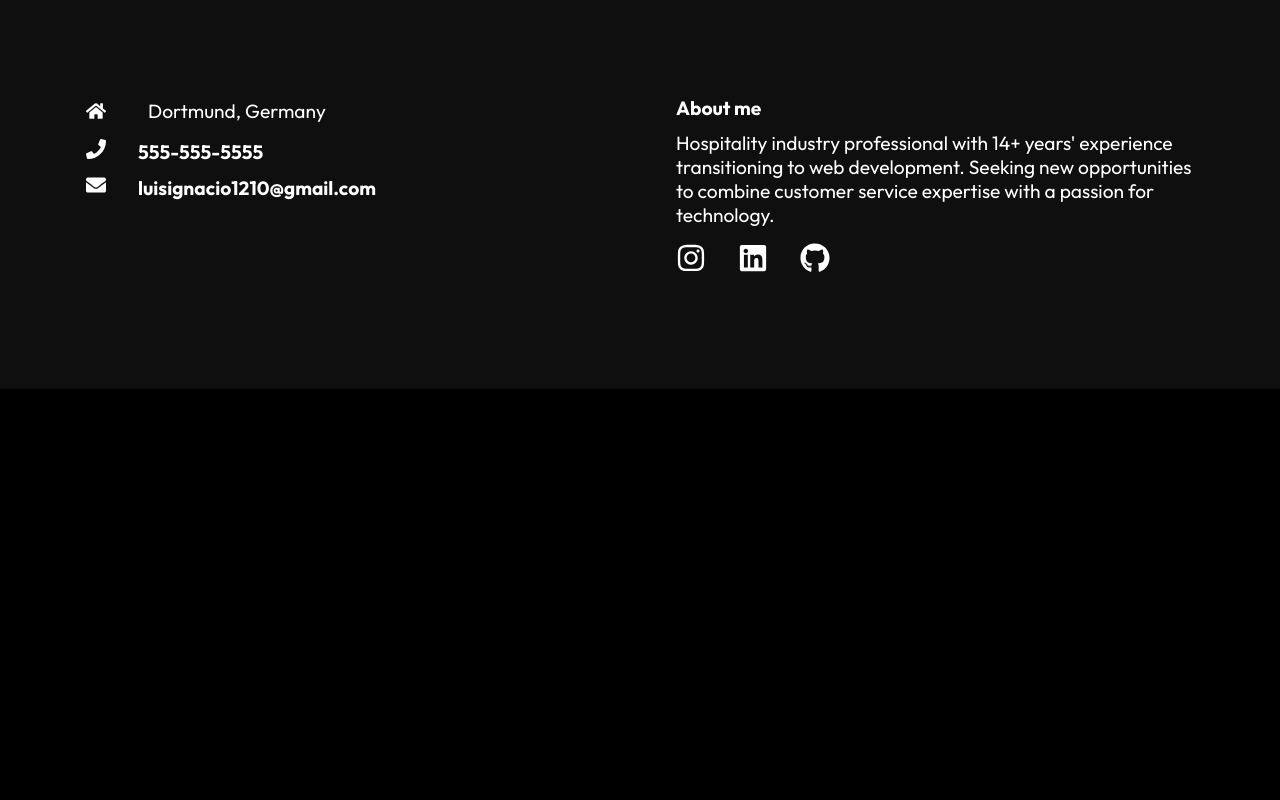
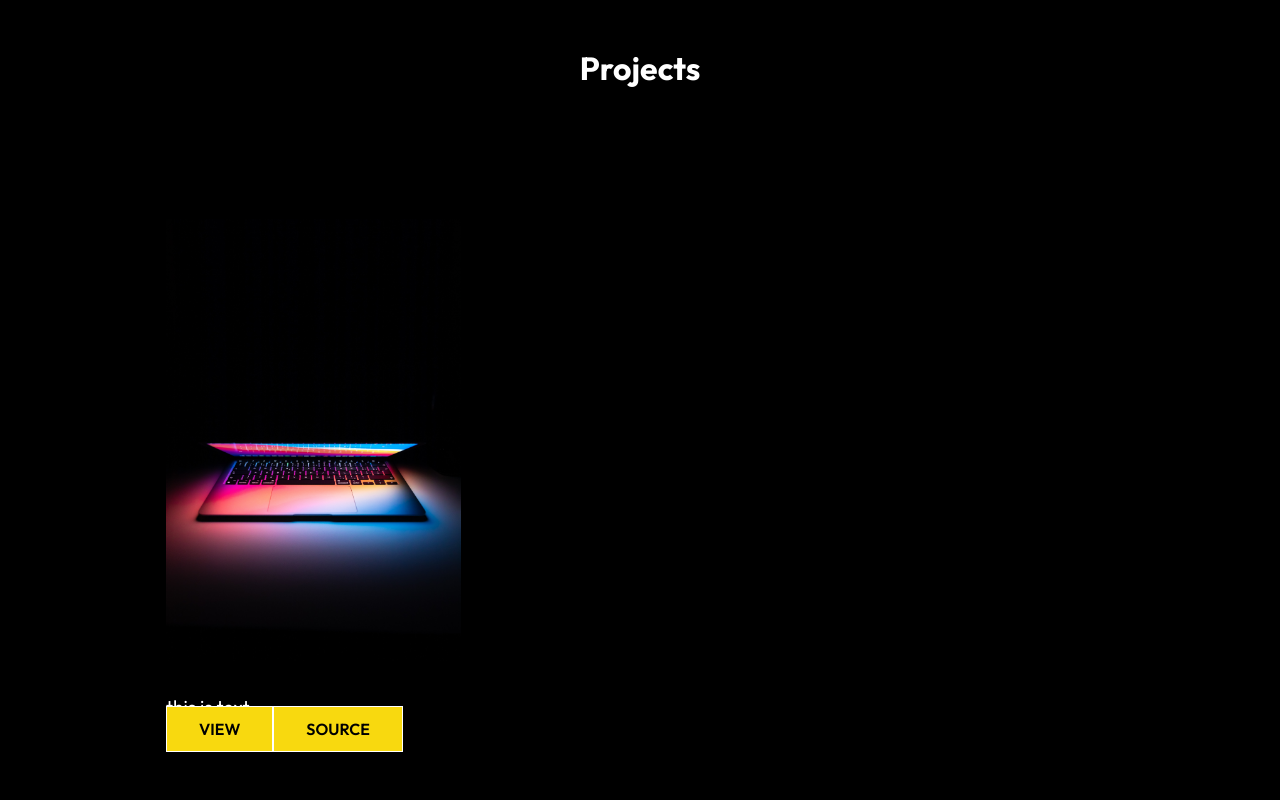
Before and after one commit to LuisRojas14/Portfolio, a React (Create React App) app: page /project in a window 1280 px wide. Shown: the part 500-1300 px from the top of the page. Before the commit the page ends 889 px from the top, so only its background shows below. Built offline with nearby package versions, Linux system fonts and the light colour scheme.

Commit message:
adding project cards

```diff
--- /dev/null
+++ b/src/components/WorkCard.js
@@ -0,0 +1,31 @@
+import "./WorkCardStyle.css";
+import React from "react";
+import pro1 from "../assets/martin-katler-unsplash.jpg";
+import { NavLink } from "react-router-dom";
+
+const WorkCard = () => {
+  return (
+    <div className="work-container">
+      <h1 className="project-heading">Projects</h1>
+      <div className="project-container">
+        <div className="project-card">
+          <img src={pro1} alt="photo" />
+          <h2 className="project-title"> Project Title</h2>
+          <div className="pro-details">
+            <p> this is text</p>
+            <div className="pro-btns">
+              <NavLink to="url.com" className="btn">
+                View
+              </NavLink>
+              <NavLink to="url.com" className="btn">
+                source
+              </NavLink>
+            </div>
+          </div>
+        </div>
+      </div>
+    </div>
+  );
+};
+
+export default WorkCard;
--- /dev/null
+++ b/src/components/WorkCardStyle.css
@@ -0,0 +1,19 @@
+.project-heading {
+  text-align: center;
+  padding: 4rem 0 2rem 0;
+}
+.project-container {
+  max-width: 1140px;
+  margin: auto;
+  display: grid;
+  grid-template-columns: repeat(3, 1fr);
+  grid: gap 40px;
+  padding: 5rem;
+}
+.project-card {
+  background: black;
+  padding: 1.2rem 1rem;
+}
+.project-card img {
+  width: 100%;
+}
--- a/src/routes/About.js
+++ b/src/routes/About.js
@@ -7,8 +7,9 @@ const About = () => {
   return (
     <div>
       <Navbar />
-      <HeroImg2  heading="ABOUT" text=""/>
+      <HeroImg2  heading="ABOUT" text="I am a driven and determined individual who is passionate about technology and innovation. After working for more than a decade in the hospitality industry, I made the decision to pursue a career in tech by completing a Full Stack Web and App Development Bootcamp. "/>
       <Footer />
+
     </div>
   );
 };
--- a/src/routes/Project.js
+++ b/src/routes/Project.js
@@ -2,13 +2,18 @@ import React from "react";
 import Navbar from "../components/Navbar";
 import Footer from "../components/Footer";
 import HeroImg2 from "../components/HeroImg2";
+import WorkCard from "../components/WorkCard";
 
 const Project = () => {
   return (
     <div>
       <Navbar />
       *// it will pass the variable below as props//
-      <HeroImg2 heading="PROJECTS" text="Highlighting my most recent projects" />
+      <HeroImg2
+        heading="PROJECTS"
+        text="Highlighting my most recent projects"
+      />
+      <WorkCard />
       <Footer />
     </div>
   );
```
